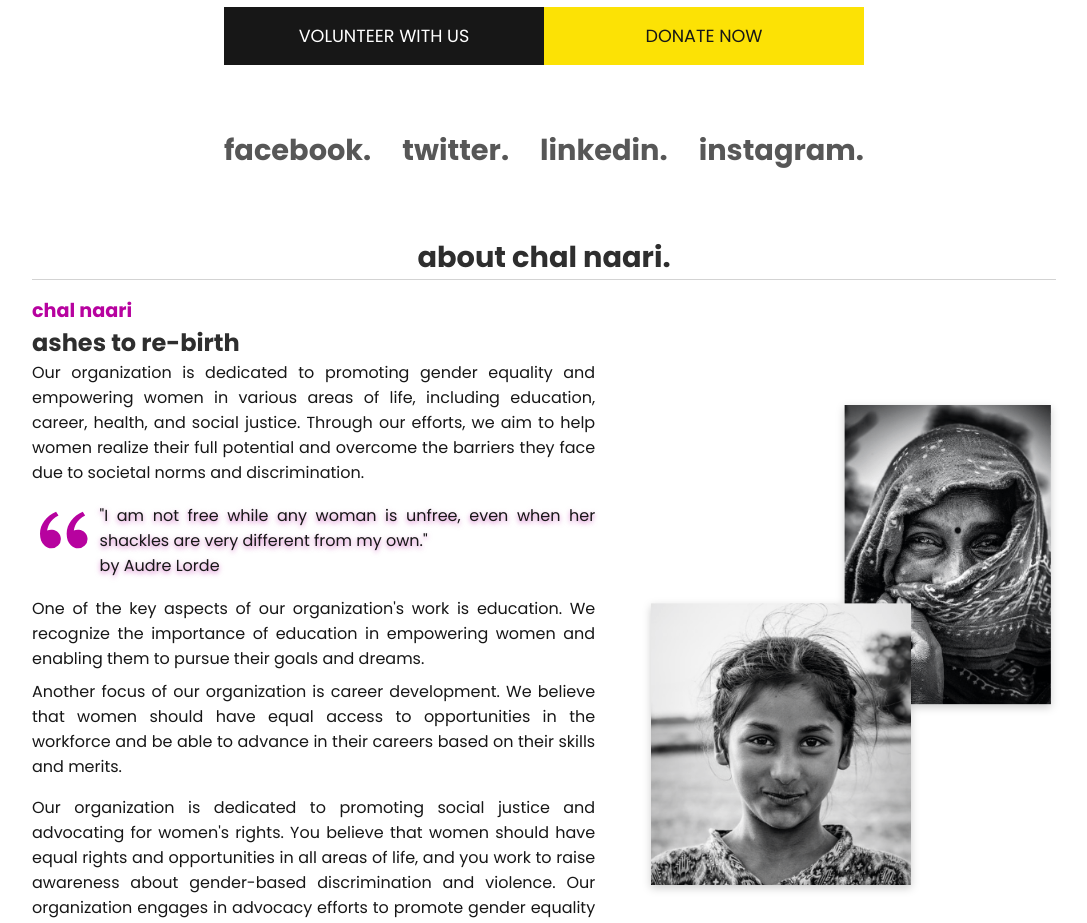
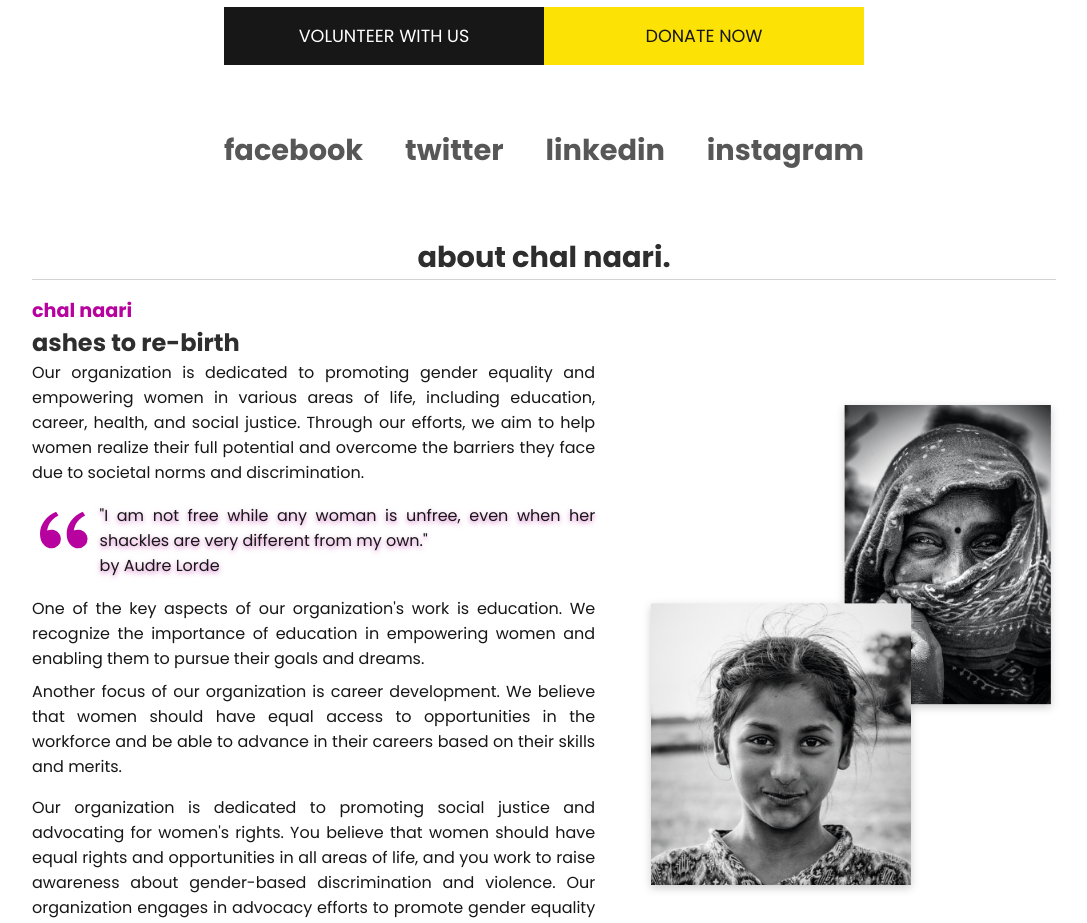
Before and after one commit to chalnaari/chalnaariweb, a Next.js app: page / in a window 1280 px wide. Shown: the part 1020-1943 px from the top of the page, without its empty margins (96-1183 px from the left). Built offline with nearby package versions, Linux system fonts and the light colour scheme.

Commit message:
issue closes #1

```diff
--- a/components/Social/Social.jsx
+++ b/components/Social/Social.jsx
@@ -13,28 +13,28 @@ const Social = () => {
         <div className="socialSChild">
           <h4>
             <a href="/" className="socialSFacebook">
-              facebook.
+              facebook
             </a>
           </h4>
         </div>
         <div className="socialSChild">
           <h4>
             <a href="/" className="socialSTwitter">
-              twitter.
+              twitter
             </a>
           </h4>
         </div>
         <div className="socialSChild">
           <h4>
             <a href="/" className="socialSLinkedin">
-              linkedin.
+              linkedin
             </a>
           </h4>
         </div>
         <div className="socialSChild">
           <h4>
             <a href="/" className="socialSInstagram">
-              instagram.
+              instagram
             </a>
           </h4>
         </div>
```
